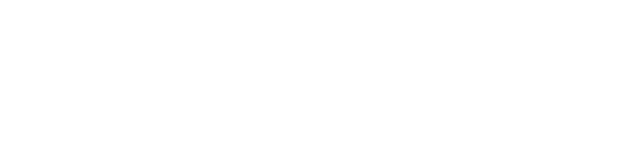
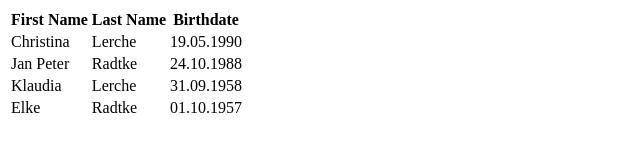
Before and after one commit to jpradtke/javascript-learning, a plain HTML site: page index.html in a window 1280 px wide. Shown: the whole page, without its empty margins (0-640 px from the left). Drawn offline with Linux system fonts and the light colour scheme.

Commit message:
my first won for loop function

```diff
--- /dev/null
+++ b/es6.js
@@ -0,0 +1,51 @@
+console.log("Hello World!");
+
+var familyArray = [
+    {
+        firstName: "Christina",
+        lastName: "Lerche",
+        birthDate: "19.05.1990"
+    },
+    {
+        firstName: "Jan Peter",
+        lastName: "Radtke",
+        birthDate: "24.10.1988"
+    },
+    {
+        firstName: "Klaudia",
+        lastName: "Lerche",
+        birthDate: "31.09.1958"
+    },
+    {
+        firstName: "Elke",
+        lastName: "Radtke",
+        birthDate: "01.10.1957"
+    }
+];
+
+function getNames() {
+for (i = 0; i < familyArray.length; i++) {
+    const root = document.createElement('tr');
+    const familyFirstName = document.createElement('td');
+    const familyLastName = document.createElement('td');
+    const familyBirthDate = document.createElement('td');
+
+
+    const arrayFirstName = familyArray[i].firstName;
+
+
+    const arrayLastName = familyArray[i].lastName;
+    const arrayBirthDate = familyArray[i].birthDate;
+
+
+    console.log(familyFirstName);
+    familyFirstName.textContent = arrayFirstName ;
+    familyLastName.textContent = arrayLastName ;
+    familyBirthDate.textContent = arrayBirthDate ;
+
+    root.append(familyFirstName, familyLastName, familyBirthDate);
+   document.getElementById("names").appendChild(root);
+    }
+};
+
+getNames();
--- a/index.html
+++ b/index.html
@@ -1,11 +1,20 @@
 <html>
     <head>
         <title>JavaScript for beginners</title>
-        <script src="loops.js" ></script>
+        <script src="es6.js" defer ></script>
     </head>
     <body>
        <!--  <button onclick="setTimeout(addFamilyMember('Jan Peter', 'Radtke', '24.10.1988'), 3000);">Add family Member</button><br>
         <button onclick="setTimeout(message, 3000);">alert</button>
         <button onclick="setTimeout(checkName('Jan', 'Radtke'));">Check Name</button><br> -->
+
+       <table id ="names">
+           <tr>
+               <th>First Name</th>
+               <th>Last Name</th>
+               <th>Birthdate</th>
+           </tr>
+
+       </table>
     </body>
 </html>
```
